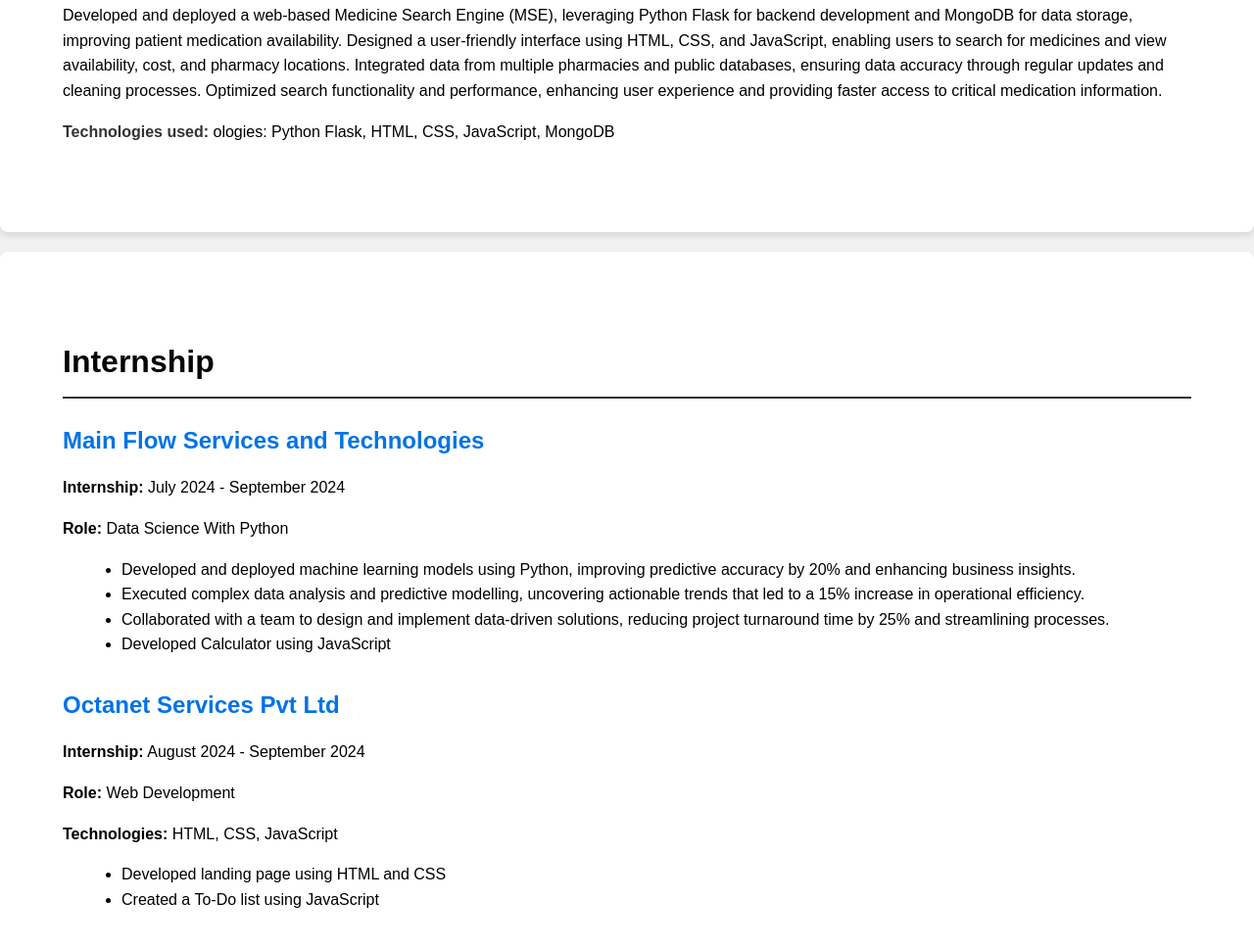
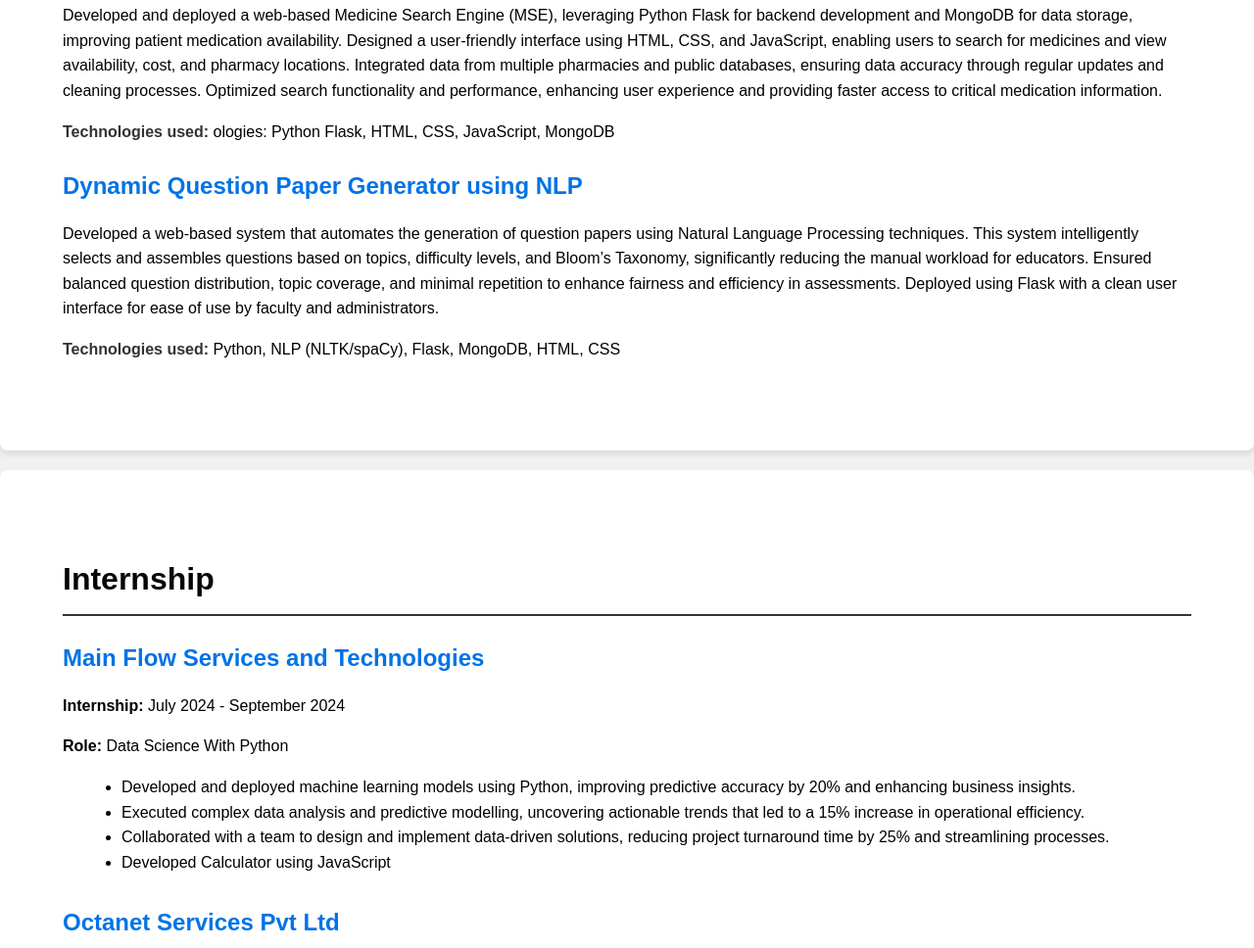
Before and after one commit to SateeshDakshinapu/protofolio, a plain HTML site: page index.HTML in a window 1280 px wide. Shown: the part 1705-2673 px from the top of the page at 98% size. Drawn offline with Linux system fonts and the light colour scheme.

Commit message:
first commit

```diff
--- a/index.HTML
+++ b/index.HTML
@@ -90,6 +90,19 @@
             <strong>Technologies used:</strong> ologies: Python Flask, HTML,
             CSS, JavaScript, MongoDB
           </p>
+           <h3>Dynamic Question Paper Generator using NLP</h3>
+  <p>
+    Developed a web-based system that automates the generation of question papers
+    using Natural Language Processing techniques. This system intelligently selects
+    and assembles questions based on topics, difficulty levels, and Bloom’s Taxonomy,
+    significantly reducing the manual workload for educators. Ensured balanced question
+    distribution, topic coverage, and minimal repetition to enhance fairness and
+    efficiency in assessments. Deployed using Flask with a clean user interface for
+    ease of use by faculty and administrators.
+  </p>
+  <p>
+    <strong>Technologies used:</strong> Python, NLP (NLTK/spaCy), Flask, MongoDB, HTML, CSS
+  </p>
         </div>
       </div>
     </section>
```
